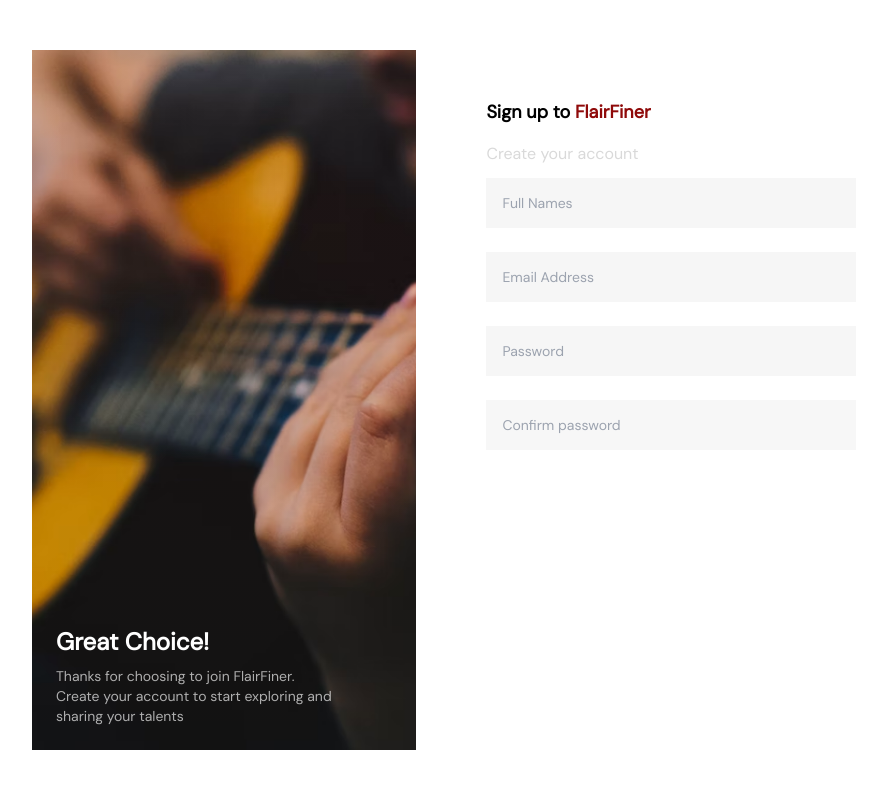
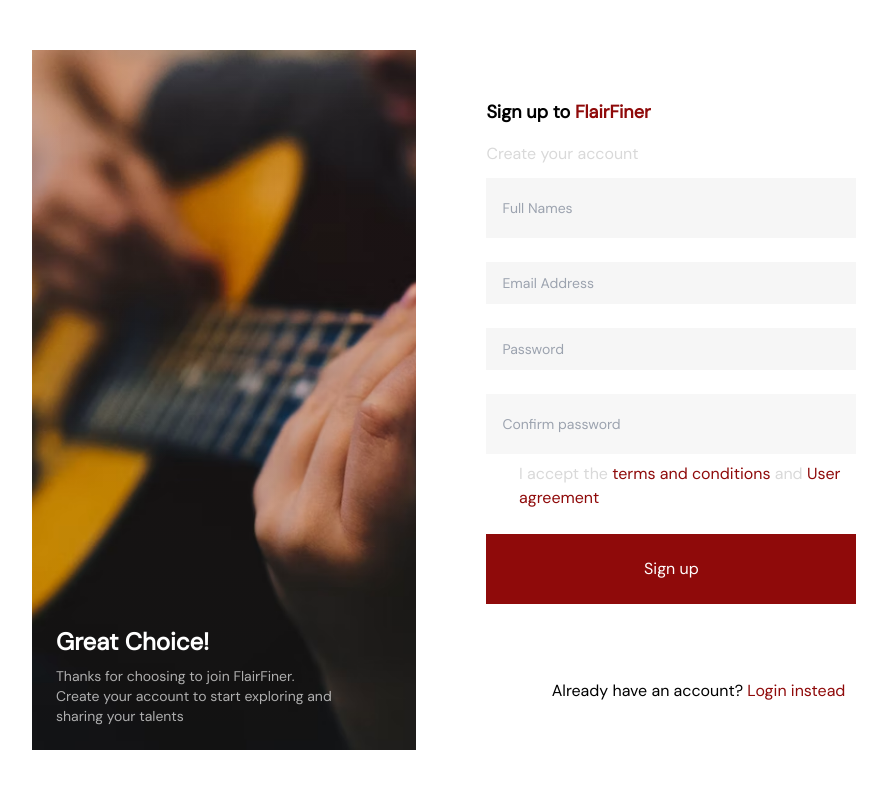
Before and after one commit to the-coder-kalisa/FlairFiner_frontend, a React (Vite) app: page /signup in a window 1280 px wide. Shown: the top 788 px of the page, without its empty margins (128-1015 px from the left). Built offline with nearby package versions, Linux system fonts and the light colour scheme.

Commit message:
Signup done

```diff
--- a/src/components/signup/SignupRight.tsx
+++ b/src/components/signup/SignupRight.tsx
@@ -1,7 +1,8 @@
+import { TextField, InputAdornment } from '@mui/material'
 import React from 'react'
 
 
-const SignupRight=()=>{
+const SignupRight = () => {
   return (
     <div className='bg-white w-[60%] lg:h-full p-8'>
       <div className='leading-6 mx-auto w-[85%] '>
@@ -9,14 +10,32 @@
         </h1>
         <span className='text-[#D9D9D9]'>Create your account</span>
       </div>
-      <div className='mx-auto w-[85%] pt-3'>
-        <input className='outline-none p-3 bg-[#F6F6F6] mb-6 w-[85%] pl-4 text-sm  h-[50px] focus:bg-[white] focus:border-2' type="text" placeholder='Full Names' required />
-        <input className='outline-none p-3 bg-[#F6F6F6] mb-6 w-[85%] pl-4 text-sm h-[50px] focus:bg-[white] focus:border-2' type="text" placeholder='Email Address' required />
+      <div className='mx-auto w-[85%] pt-3 flex flex-col justify-evenly h-[65%]'>
+        <div className="w-full h-fit relative flex items-end ">
+          <input className='outline-none p-3 bg-[#F6F6F6] mb-6 w-[85%] pl-4 text-sm  h-[60px] focus:bg-[white] focus:border-2' type="text" placeholder='Full Names' required />
 
-        <input className='outline-none p-3 bg-[#F6F6F6] mb-6 w-[85%] pl-4 text-sm h-[50px] focus:bg-[white] focus:border-2' type="text" placeholder='Password' required />
-        <input className='outline-none p-3 bg-[#F7F7F7] mb-6 w-[85%] pl-4 text-sm h-[50px] focus:bg-[white] focus:border-2' type="text" placeholder='Confirm password' required />
+        </div>
+        <input className='outline-none p-3 bg-[#F6F6F6] mb-6 w-[85%] pl-4 text-sm h-[60px] focus:bg-[white] focus:border-2' type="text" placeholder='Email Address' required />
 
+        <input className='outline-none p-3 bg-[#F6F6F6] mb-6 w-[85%] pl-4 text-sm h-[60px] focus:bg-[white] focus:border-2' type="text" placeholder='Password' required />
+        <div className='w-full h-fit flex flex-col justify-center mb-6'>
+
+          <input className='outline-none p-3 mb-2 bg-[#F7F7F7] w-[85%] pl-4 text-sm h-[60px] focus:bg-[white] focus:border-2' type="text" placeholder='Confirm password' required />
+          <section className='text-[#D9D9D9] w-[85%] self-center'>I accept the <span className='text-[#8F0A0A]'> terms and conditions </span>and <span className='text-[#8F0A0A]'>User agreement</span></section>
+        </div>
+        <div className=''>
+
+          <button className='w-[85%] h-[70px] outline-none p-3 bg-[#8F0A0A] text-[white] text-center border-0 rounded-none  '>
+            Sign up
+          </button>
+        </div>
       </div>
+        <div className='w-[85%] mx-auto flex justify-center inset-x-0 h-[35%]'>
+          <div className='w-full flex justify-end'>
+
+          <section className='w-[85%] self-center'>Already have an account? <a href="#" className='text-[#8F0A0A]'>Login instead</a></section>
+          </div>
+        </div>
     </div>
   )
 }
```
Also changed, not shown: public/eye.svg (renamed from src/components/signup/SignupImages/eye.svg).
